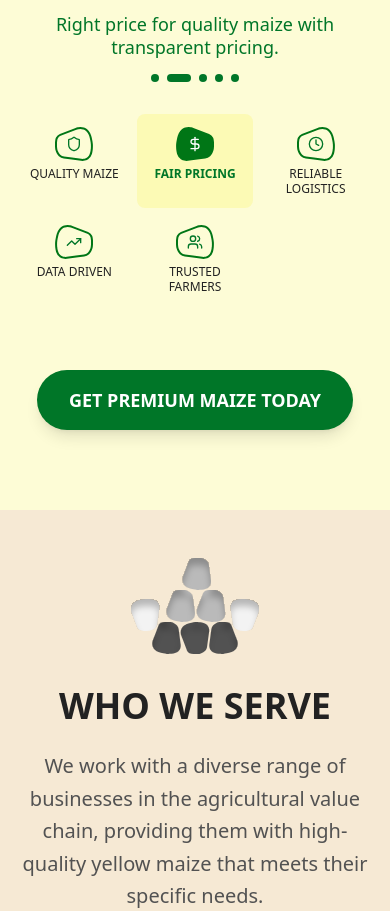
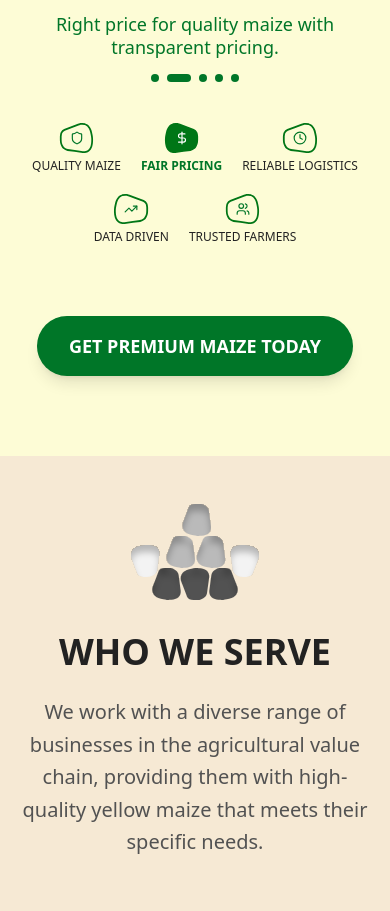
Before and after one commit to afromorpheus/baobab-frontiers-website, a Next.js app: page / in a window 390 px wide. Shown: the part 1679-2590 px from the top of the page. Built offline with nearby package versions, Linux system fonts and the light colour scheme.

Commit message:
Mobile: fit all 5 buttons in one line, remove highlighting containers, make more compact

```diff
--- a/src/components/WhatWeOffer.tsx
+++ b/src/components/WhatWeOffer.tsx
@@ -238,7 +238,7 @@ export default function WhatWeOffer() {
               whileInView={{ opacity: 1, y: 0 }}
               transition={{ duration: 0.6, delay: 0.5 }}
               viewport={{ once: true }}
-              className="grid grid-cols-3 md:flex md:flex-wrap justify-center gap-1 md:gap-[5px]"
+              className="flex flex-wrap md:flex-wrap justify-center gap-1 md:gap-[5px]"
               onMouseEnter={() => setIsHovered(true)}
               onMouseLeave={() => setIsHovered(false)}
             >
@@ -252,14 +252,14 @@ export default function WhatWeOffer() {
                 onClick={() => handleFeatureSelect(index)}
                 onMouseEnter={() => setHoveredFeature(index)}
                 onMouseLeave={() => setHoveredFeature(-1)}
-                className={`flex flex-col items-center gap-1 md:gap-3 p-3 md:p-4 cursor-pointer transition-all duration-300 w-full md:w-auto md:min-w-[200px] ${
+                className={`flex flex-col items-center gap-1 md:gap-3 p-2 md:p-4 cursor-pointer transition-all duration-300 w-auto md:w-auto md:min-w-[200px] ${
                   activeFeature === index
-                    ? 'bg-[#F3EE33]/20 rounded-lg'
-                    : 'hover:bg-[#F3EE33]/10 rounded-lg'
+                    ? 'md:bg-[#F3EE33]/20 md:rounded-lg'
+                    : 'md:hover:bg-[#F3EE33]/10 md:rounded-lg'
                 }`}
               >
                 {/* Brand Motif Icon Container */}
-                <div className="relative flex-shrink-0 w-12 h-9 md:w-20 md:h-16">
+                <div className="relative flex-shrink-0 w-10 h-8 md:w-20 md:h-16">
                   <div className="absolute inset-0 flex items-center justify-center">
                     <img
                       src={
@@ -275,7 +275,7 @@ export default function WhatWeOffer() {
                   </div>
                   <div className="absolute inset-0 flex items-center justify-center">
                     <feature.icon
-                      size={16}
+                      size={14}
                       className={`${activeFeature === index ? 'text-white' : feature.iconColor} transition-colors duration-300`}
                     />
                   </div>
```
